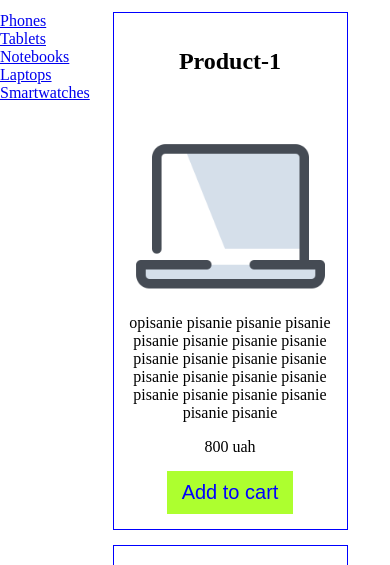
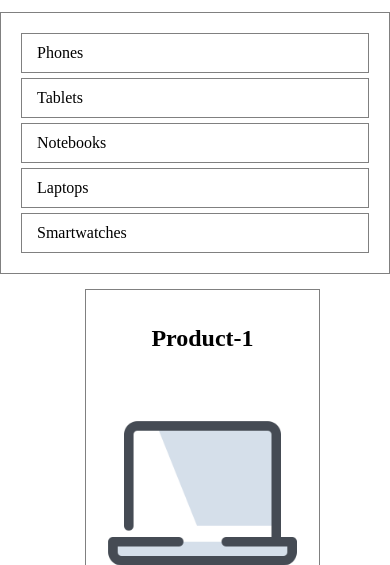
Before and after one commit to KorotenkoS/php_skilup_html_project, a plain HTML site: page index.html in a window 390 px wide. Shown: the part 279-844 px from the top of the page. Drawn offline with Linux system fonts and the light colour scheme.

Commit message:
otformatili sidebar

```diff
--- a/style.css
+++ b/style.css
@@ -46,12 +46,13 @@ header img {
 #container, #page {
     display: flex;
     flex-wrap: wrap;
+    align-items: end;
    }
 
 #page .product {
 max-width: 235px;
 text-align: center;
-border: 1px solid blue;
+border: 1px solid gray;
 margin: 0px 0px 15px 15px;
 padding: 15px;
 display: flex;
@@ -69,6 +70,17 @@ align-items: center;
 
 #sidebar {
     width: 25%;
+    border: 1px solid gray;
+    padding: 15px;
+
+}
+#sidebar ul li a {
+    display: block;
+    padding: 10px 15px;
+    border: 1px solid gray;
+    margin: 5px;
+    text-decoration: none;
+    color: black;
 }
  #page .product button {
     background: greenyellow;
@@ -78,9 +90,22 @@ align-items: center;
     margin-top: 15px;
     border: none;
     cursor: pointer;
+    transition: 10ms;
  }
  #page .product button:hover {
      background:#8aad4c;
      color: white;
-     transition: 0.3s;
+
  }
+
+
+
+
+ @media(max-width:700px){
+    #sidebar, #page {width: 100%;
+    }
+    #page {
+        justify-content: center;
+        margin-top: 15px;
+    }
+ }
```
